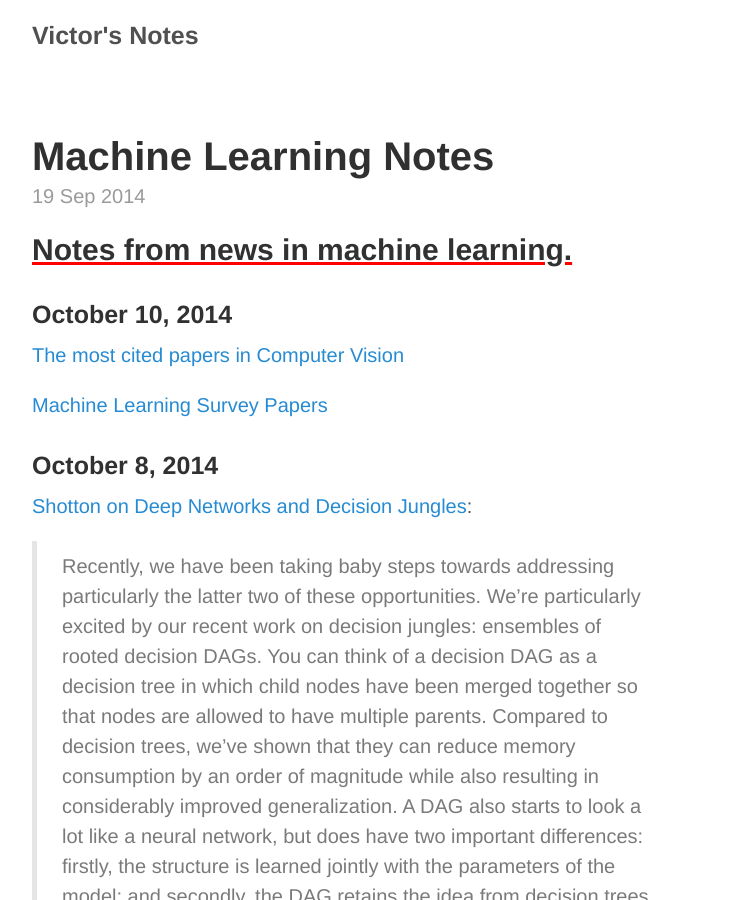
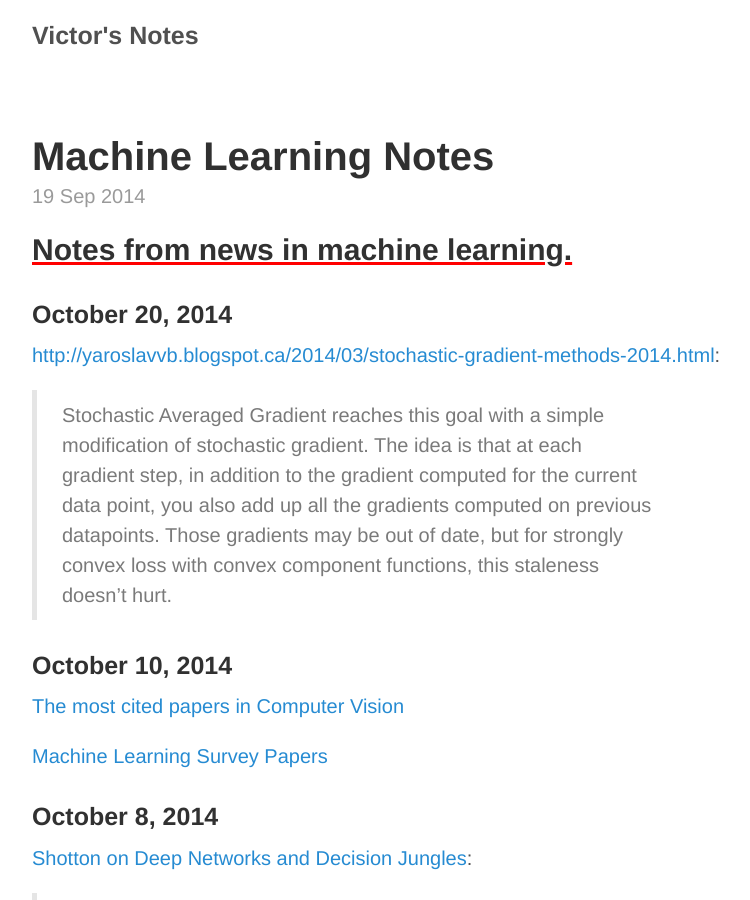
Before and after one commit to victorgan/victorgan.github.io, a Jekyll site: the page built from _posts/2014-09-19-machine-learning-notes.md, in a window 1280 px wide and 900 px high. Shown: the whole window, without its empty margins (248-998 px from the left). Built offline with Jekyll 4.4.1, drawn with Linux system fonts in a browser that asks for light colours; nearby versions of some CDN libraries; library files that are not in the unit come from our copies; comment, search, counter and statistics services are not loaded.

Commit message:
Update 2014-09-19-machine-learning-notes.md

```diff
--- a/_posts/2014-09-19-machine-learning-notes.md
+++ b/_posts/2014-09-19-machine-learning-notes.md
@@ -4,6 +4,13 @@ title: Machine Learning Notes
 ---
 
 ## Notes from news in machine learning.
+
+### October 20, 2014
+
+[http://yaroslavvb.blogspot.ca/2014/03/stochastic-gradient-methods-2014.html](http://yaroslavvb.blogspot.ca/2014/03/stochastic-gradient-methods-2014.html):
+
+> Stochastic Averaged Gradient reaches this goal with a simple modification of stochastic gradient. The idea is that at each gradient step, in addition to the gradient computed for the current data point, you also add up all the gradients computed on previous datapoints. Those gradients may be out of date, but for strongly convex loss with convex component functions, this staleness doesn't hurt.
+
 
 ### October 10, 2014
 [The most cited papers in Computer Vision](http://computervisionblog.wordpress.com/2012/02/10/the-most-cited-papers-in-computer-vision/)
```
